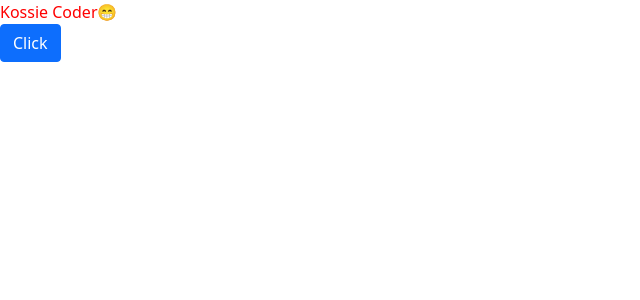
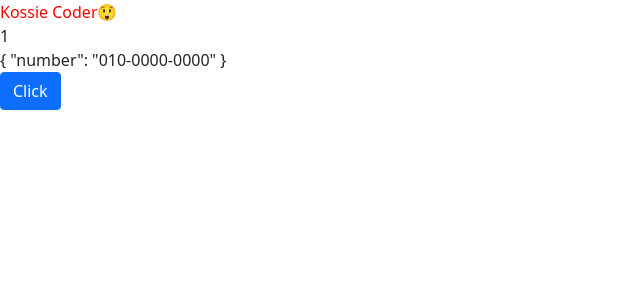
Before and after one commit to sannimdev/vue3-beginner-kossiecoder, a Vue app: page / in a window 1280 px wide. Shown: the top 300 px of the page, without its empty margins (0-640 px from the left). Built offline with nearby package versions, Linux system fonts and the light colour scheme.

Commit message:
07강: ref, reactive

```diff
--- a/src/App.vue
+++ b/src/App.vue
@@ -1,26 +1,48 @@
 <template>
     <div class="name">{{ name }}</div>
+    <div>{{ obj.id }}</div>
+    <div>{{ phone }}</div>
     <button class="btn btn-primary" v-on:click="updateName">Click</button>
 </template>
 
 <script>
+import { reactive, ref } from 'vue';
 export default {
     setup() {
-        let name = 'Kossie Coder😁';
+        // 일반 변수를 사용한다면 상태의 변경이 이루어지더라도 변경된 값이 반영되지 않는다는 것에 유의하자.
+        // let name = 'Kossie Coder😁';
+
+        // ref를 이용하여야 화면단까지 변경사항이 반영된다.
+        let name = ref('Kossie Coder😲');
+        // 단, 객체의 경우에는 `이름.value.프로퍼티명` 식으로 적어야 한다.
+        let phone = ref({
+            number: '010-0000-0000',
+        });
+        // 그러나 객체(배열, object 등)는 ref가 아니라 vue가 제공하는 reactive를 사용해도 된다.
+        // 객체에서 ref를 이용하여 정의한 것과 다르게 바로 `참조이름.프로퍼티명` 식으로만 적어도 된다.
+        // 단, 기본자료형(숫자, 문자)는 reactive와 조합하여 사용할 수 없다.
+        let obj = reactive({
+            id: 1,
+        });
 
         // const consoleLog = () => {
         //     console.log('Hello world!');
         // };
 
         const updateName = () => {
-            name = 'Kossie Coder'; // 상태변경은 이루어졌지만 화면에는 반영되지 않았음.
-            console.log(name);
+            // ref의 value 속성에 있는 값을 변경해야 reactive한 상태의 변경이 이루어진다 (화면 단까지 변경사항이 반영됨)
+            name.value = 'Kossie Coder... ';
+            phone.value.number = '010-1234-9999';
+            obj.id = 2;
+            phone.value.id = console.log(name);
         };
 
         return {
             name,
             // consoleLog,
             updateName,
+            phone,
+            obj,
         };
     },
 };
```
